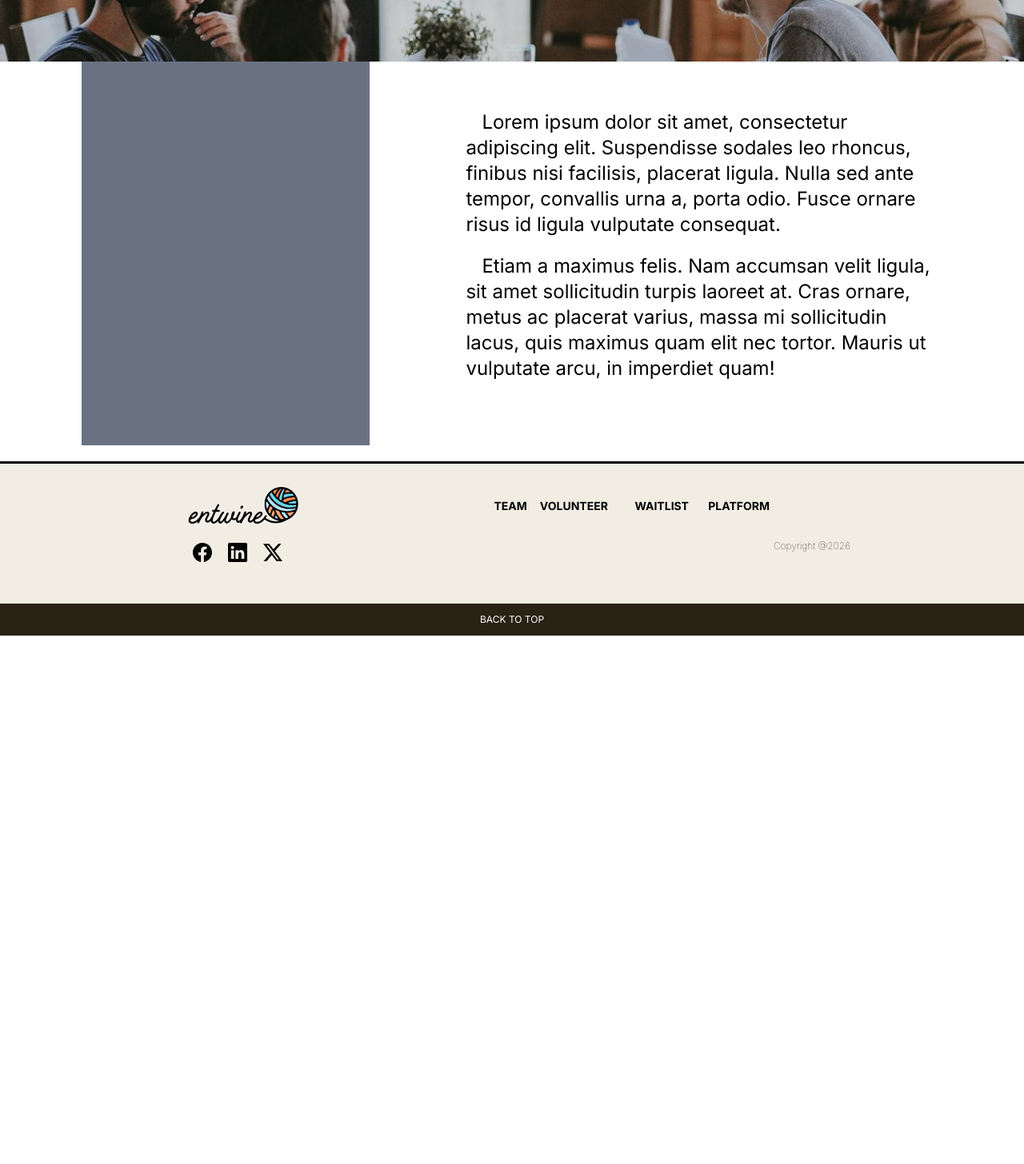
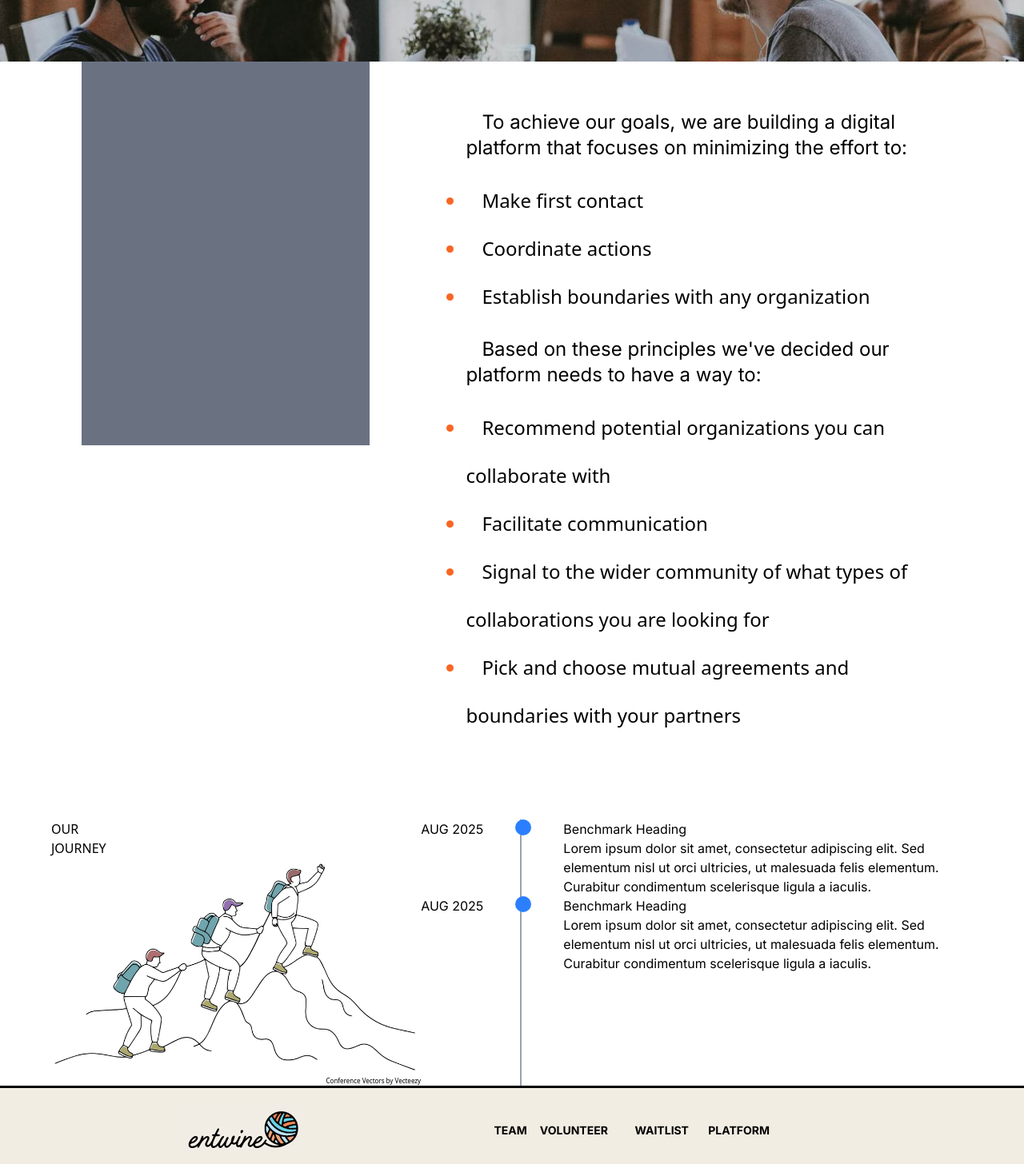
Before and after one commit to teamentwine/entwine-website, a Next.js app: page /platform in a window 1280 px wide. Shown: the part 540-1996 px from the top of the page at 80% size. Before the commit the page ends 1335 px from the top, so only its background shows below. Built offline with nearby package versions, Linux system fonts and the light colour scheme.

Commit message:
woking on timline

```diff
--- a/src/app/platform/page.tsx
+++ b/src/app/platform/page.tsx
@@ -1,25 +1,81 @@
+import Image from "next/image"
+import climbingImage from "../assets/moutainclimbing.jpg"
 export default function Platform () {
     return(
         <section id="platofirm_page flex flex-col xxs:relative">
-            {/* Top image area */}
+            {/* Top image banner */}
             <div className="flex flex-col bg-[url('./assets/platformImg.jpg')] xxs:bg-no-repeat xxs:h-50 xs:h-70 lg:h-90 xl:h-100 2xl:h-120 xxs:bg-cover xxs:bg-center xxs:justify-center">
                 {/* Text Heading */}
                 <div className="flex flex-col xxs:items-center md:items-start xxs:space-y-2 md:ml-[50%] lg:ml-[45%]">
-                    <p className="font-body text-secondary-base xxs:text-xl xs:text-2xl sm:text-3xl lg:text-4xl 2xl:text-5xl">TEXT HERE</p>
-                    <p className="text-white font-medium font-body xxs:text-3xl xs:text-5xl sm:text-6xl lg:text-7xl 2xl:text-8xl">BIG TEXT</p>
+                    <p className="font-body text-secondary-base xxs:text-xl xs:text-2xl sm:text-3xl lg:text-4xl 2xl:text-5xl">THE</p>
+                    <p className="text-white font-medium font-body xxs:text-3xl xs:text-5xl sm:text-6xl lg:text-7xl 2xl:text-8xl">ENTWINE PLATFORM</p>
                 </div>
             </div>
-            {/* Page Content */}
+            {/* Goals and image */}
             <div className="xxs:mx-10 xxs:mb-10  xxs:text-xs xs:text-sm sm:text-base md:text-xl lg:text-2xl md:overflow-hidden max-w-6xl  md:mx-auto">
                 {/* image block */}
                 <div className="flex flex-col xxs:w-50 xs:w-70 lg:w-90 xxs:h-60 xs:h-80 md:h-100 lg:h-120 bg-gray-500 xxs:float md:absolute xxs:mt-[-40] md:mt-[-50] lg:mt-[-40] xxs:mx-auto md:mx-0 md:ml-[7%] lg:ml-[5%] xl:ml-[3%] 2xl:ml-[-2%]">
                 </div>
                 {/* Paragraphs */}
                 <div className="xxs:space-y-5 xxs:mt-5 lg:my-15 md:ml-[50%] lg:ml-[45%] md:mr-10 indent-5">
-                    <p className="font-body"> Lorem ipsum dolor sit amet, consectetur adipiscing elit. Suspendisse sodales leo rhoncus, finibus nisi facilisis, placerat ligula. Nulla sed ante tempor, convallis urna a, porta odio. Fusce ornare risus id ligula vulputate consequat. </p>
-                    <p className="font-body">  Etiam a maximus felis. Nam accumsan velit ligula, sit amet sollicitudin turpis laoreet at. Cras ornare, metus ac placerat varius, massa mi sollicitudin lacus, quis maximus quam elit nec tortor. Mauris ut vulputate arcu, in imperdiet quam!</p>
+                    <p className="font-body"> To achieve our goals, we are building a digital platform that focuses on minimizing the effort to: </p>
+                    <ul className="list-disc marker:text-secondary-base leading-15 font-light">
+                        <li>Make first contact</li>
+                        <li>Coordinate actions</li>
+                        <li>Establish boundaries with any organization</li>
+                    </ul>
+                    <p className="font-body">Based on these principles we've decided our platform needs to have a way to:</p>
+                    <ul className="list-disc marker:text-secondary-base leading-15 font-light">
+                        <li>Recommend potential organizations you can collaborate with</li>
+                        <li>Facilitate communication</li>
+                        <li>Signal to the wider community of what types of collaborations you are looking for</li>
+                        <li>Pick and choose mutual agreements and boundaries with your partners</li>
+                    </ul>
                 </div>
             </div>
+            {/* Our Journey / Timeline History */}
+
+            <div className="flex  max-w-6xl  md:mx-auto">
+                {/* Heading and image */}
+                <div className="flex flex-col">
+                    <div>
+                        <p>OUR</p>
+                        <p>JOURNEY</p>
+                    </div>
+                    <Image src={climbingImage} className="w-250" alt="three people climbing mountainside"/>
+                    <a href="https://www.vecteezy.com/free-vector/conference" className="text-[0.5rem] xxs:self-center xs:self-end">Conference Vectors by Vecteezy</a>
+
+                </div>
+                {/* timeline */}
+                <div className="font-body relative">
+                    {/* line */}
+                    <div className="left-31 z-[-1] h-100 w-0.5 bg-gray-400 absolute"></div>
+
+                    {/* benchmark */}
+                    <div className="flex space-x-10 z-10">
+                        <p className="whitespace-nowrap">AUG 2025</p>
+                        <div className="flex-none w-5 h-5 bg-blue-500 rounded-full"></div>
+                        <div className="flex flex-col">
+                            <p>Benchmark Heading</p>
+                            <p>Lorem ipsum dolor sit amet, consectetur adipiscing elit. Sed elementum nisl ut orci ultricies, ut malesuada felis elementum. Curabitur condimentum scelerisque ligula a iaculis.</p>
+                        </div>
+                    </div>
+
+                      {/* benchmark */}
+                      <div className="flex space-x-10 z-10">
+                        <p className="whitespace-nowrap">AUG 2025</p>
+                        <div className="flex-none w-5 h-5 bg-blue-500 rounded-full"></div>
+                        <div className="flex flex-col">
+                            <p>Benchmark Heading</p>
+                            <p>Lorem ipsum dolor sit amet, consectetur adipiscing elit. Sed elementum nisl ut orci ultricies, ut malesuada felis elementum. Curabitur condimentum scelerisque ligula a iaculis.</p>
+                        </div>
+                    </div>
+
+
+                </div>
+            </div>
+
+
         </section>
     )
 }
```
Also changed, not shown: src/app/assets/moutainclimbing.jpg (added).
